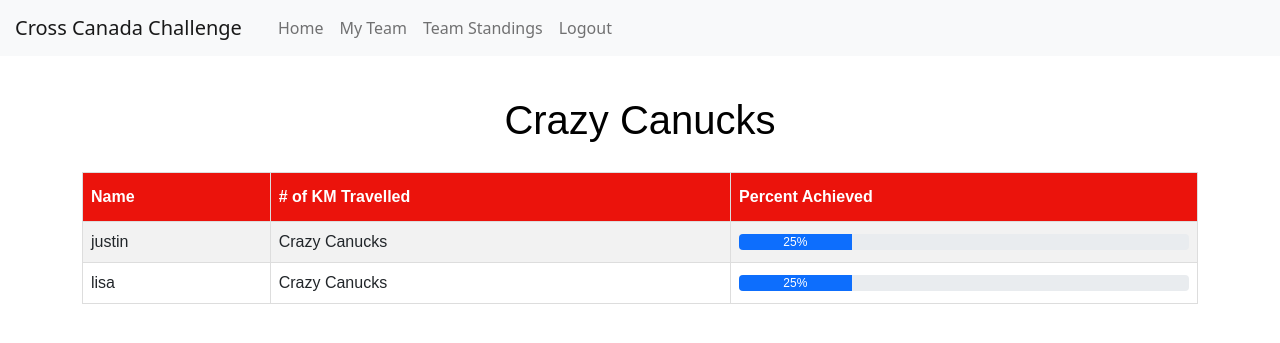
After one commit to justinfriesen/Cross-Canada-Challenge, a Flask app: page /team/1 in a window 1280 px wide. The commit adds this page. Shown: the top 343 px of the page. Run offline with Flask 2, Linux system fonts and the light colour scheme; a user stored in the database is signed in; data comes from the database, SQL or seed files in the repository; both versions use the stored data as it was after the commit; some libraries are stand-ins or nearby versions.

Commit message:
Many changes, team stanings, my team page, also submit activity page

```diff
--- a/website/__init__.py
+++ b/website/__init__.py
@@ -19,7 +19,7 @@ def create_app():
     app.register_blueprint(views, url_prefix="/") #urlprefix = all orutes inside of views, what will they be prefixed by? Do we want prefix to be/home/api? or just /home? We do not want url prefix.
     app.register_blueprint(auth, url_prefix="/")
 
-    from .models import User ##must import User from .models. If we do not import user, when we create db it will nto create user table. Must import all models we want to be created before we created db so the db creates the models.
+    from .models import User, Team, Activity ##must import User from .models. If we do not import user, when we create db it will nto create user table. Must import all models we want to be created before we created db so the db creates the models.
 
 
     create_database(app)
--- a/website/static/styles.css
+++ b/website/static/styles.css
@@ -0,0 +1,48 @@
+.container-fluid-nav{
+    display: flex;
+    justify-content: space-around;
+}
+
+.navbar-expand-lg {
+    padding: 15px;
+}
+
+
+.teams-page{
+  margin: 20px 10px;
+}
+
+.header{
+  color: black;
+  font-family: 'Oswald', sans-serif;
+  font-size: 40px;
+  font-weight: 300;
+  line-height: 40px;
+  width: 68%;
+  height: 320 px;
+  padding: 20px;
+  margin: 0 auto;
+  text-align: center;
+}
+#teams {
+  font-family: Arial, Helvetica, sans-serif;
+  border-collapse: collapse;
+  width: 100%;
+}
+
+#teams td, #teams th {
+  border: 1px solid #ddd;
+  padding: 8px;
+}
+
+#teams tr:nth-child(even){background-color: #f2f2f2;}
+
+#teams tr:hover {background-color: #ddd;}
+
+#teams th {
+  padding-top: 12px;
+  padding-bottom: 12px;
+  text-align: left;
+  background-color: #eb130c;
+  color: white;
+}
--- a/website/templates/base.html
+++ b/website/templates/base.html
@@ -16,19 +16,38 @@
         <title>{% block title %} {% endblock %}</title>
 </head>
 <body>
+
     <nav class="navbar navbar-expand-lg navbar-light bg-light">
-        <a class="navbar-brand" href="#">Navbar</a>
-        <button class="navbar-toggler" type="button" data-toggle="collapse" data-target="#navbarNavAltMarkup" aria-controls="navbarNavAltMarkup" aria-expanded="false" aria-label="Toggle navigation">
-          <span class="navbar-toggler-icon"></span>
+        <a class="navbar-brand">
+            Cross Canada Challenge
+          </a>
+        <div class="container-fluid">
+          <button
+              class="navbar-toggler"
+              type="button"
+              data-bs-toggle="collapse"
+              data-bs-target="#navbar"
+          >
+            <span class="navbar-toggler-icon"> </span>
           </button>
-        <div class="collapse navbar-collapse" id="navbarNavAltMarkup">
+          <div class="collapse navbar-collapse" id="navbar">
             <div class="navbar-nav">
-            <a class="nav-item nav-link active" href="/home">Home </a>
+              <a class="nav-item nav-link" href="/home"> Home </a>
+              {% if user.is_authenticated %}
+              <a class="nav-item nav-link" href="/team/{{team.id}}"> My Team </a>
+              <a class="nav-item nav-link" href="/team-standings"> Team Standings </a>
+              <a class="nav-item nav-link" href="/logout"> Logout </a>
+              {% else %}
               <a class="nav-item nav-link" href="/login"> Login </a>
-            <a class="nav-item nav-link" href="/sign-up"> Sign-Up</a>
+              <a class="nav-item nav-link" href="/sign-up"> Sign Up </a>
+              {% endif %}
+
             </div>
           </div>
+       </div>
+
       </nav>
+
 
     <div class="container"> {% block content %} {% endblock %} </div>
 
--- a/website/templates/home.html
+++ b/website/templates/home.html
@@ -1,5 +1,5 @@
 {% extends "base.html" %}
 {% block title %} Home {% endblock %}
 {% block content %}
-
+<h1>{{team.name}}</h1>
 {% endblock %}
--- /dev/null
+++ b/website/templates/my_team.html
@@ -0,0 +1,36 @@
+{% extends "base.html" %}
+{% block title %} Home {% endblock %}
+{% block content %}
+<div class="teams-page"></div>
+  <div class="header">
+     <h1> {{team.name}} </h1>
+  </div>
+
+
+  <table id="teams">
+    <tbody>
+      <tr>
+        <th> Name </th>
+        <th> # of KM Travelled</th>
+        <th> Percent Achieved </th>
+      </tr>
+      {% for member in team_members %}
+      <tr>
+
+        <td> {{member.username}}</td>
+        <td> {{team.name}}</td>
+        <td>
+          <div class="progress">
+            <div class="progress-bar" role="progressbar" style="width: 25%;" aria-valuenow="50" aria-valuemin="0" aria-valuemax="100">25%</div>
+          </div>
+        </td>
+
+
+      </tr>
+      {% endfor %}
+    </tbody>
+
+  </table>
+</div>
+
+{% endblock %}
--- a/website/views.py
+++ b/website/views.py
@@ -1,5 +1,7 @@
 from flask import Blueprint, render_template, request, flash, redirect, url_for, jsonify
 from flask_login import login_required, current_user ##need these because can only access home page when loggedin.
+from .models import Team, User, Activity
+from . import db
 
 
 views = Blueprint("views", __name__)
@@ -8,4 +10,42 @@ views = Blueprint("views", __name__)
 @views.route("/home")
 @login_required
 def home():
-    return render_template("home.html", user=current_user)
+    team = Team.query.filter_by(id= current_user.team_name).first()
+    return render_template("home.html", user=current_user, team=team)
+
+@views.route("/team-standings")
+@login_required
+def team_standings():
+    teams = Team.query.all()
+    team = Team.query.filter_by(id= current_user.team_name).first()
+    return render_template("team_standings.html", user=current_user, teams=teams, team=team)
+
+@views.route("/team/<id>")
+@login_required
+def my_team(id):
+    team = Team.query.filter_by(id=id).first()
+
+
+    team_members = team.users
+
+
+
+    return render_template("my_team.html", user=current_user, team=team, team_members=team_members)
+
+@views.route("/submit-activity/", methods=['GET', 'POST'])
+@login_required
+def submit_activity():
+    ##will need to make this with team captains, but people without team captain status will only see own activity.
+    user = User.query.filter_by(id = current_user.id).first()
+    team = Team.query.filter_by(id=current_user.team_name).first()
+    activity = Activity.query.filter_by(user_id = current_user.id).all()
+    last_activity = activity[-1]
+
+    if request.method =='POST':
+        activity = int(request.form.get('activity'))
+        new_activity = Activity(amount=activity, team_name=team.id, user_id=user.id)
+        db.session.add(new_activity)
+        db.session.commit()
+        return redirect(url_for("views.submit_activity"))
+
+    return render_template("submit_activity.html", user=current_user, team=team, activity=activity, last_activity=last_activity)
```
Also changed, not shown: website/auth.py (+21 -8 lines), website/models.py (+23 -1 lines), website/templates/signup.html (+7 -0 lines), website/templates/submit_activity.html (added, +53 -0 lines), website/templates/team_standings.html (added, +37 -0 lines), website/database.db. Lines whose indentation alone changed are shown as unchanged.
